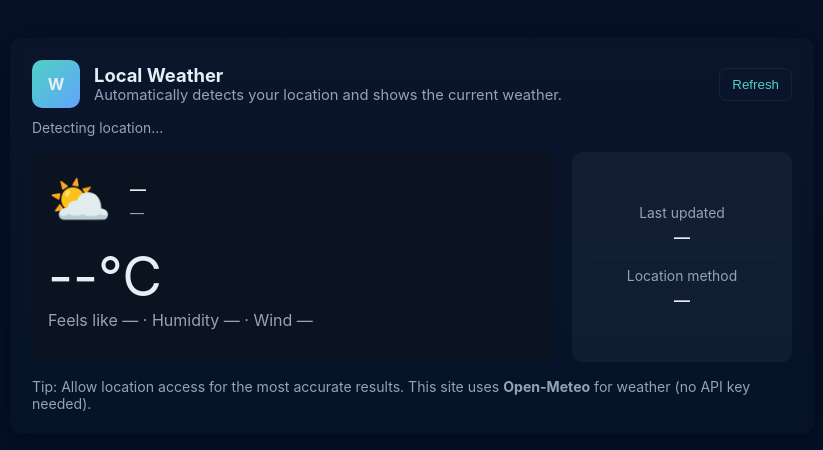
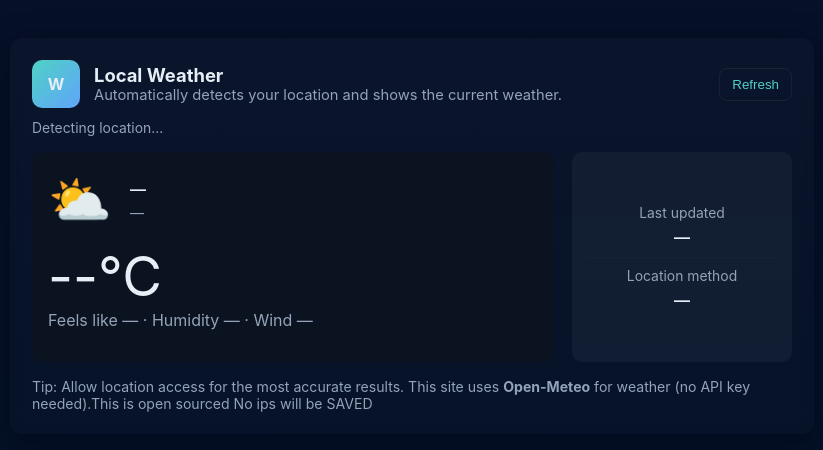
Before and after one commit to scmublol/weather-web, a plain HTML site: page index.html in a window 1280 px wide. Shown: the part 192-642 px from the top of the page, without its empty margins (228-1051 px from the left). Drawn offline with Linux system fonts and the light colour scheme.

Commit message:
Update index.html

```diff
--- a/index.html
+++ b/index.html
@@ -80,7 +80,7 @@
       <div id="errorBox" style="margin-top:14px;display:none"></div>
 
       <footer style="margin-top:16px;color:var(--muted);font-size:.88rem">
-        Tip: Allow location access for the most accurate results. This site uses <strong>Open-Meteo</strong> for weather (no API key needed).
+        Tip: Allow location access for the most accurate results. This site uses <strong>Open-Meteo</strong> for weather (no API key needed).This is open sourced No ips will be </strong>SAVED</strong>
       </footer>
     </div>
   </div>
```
